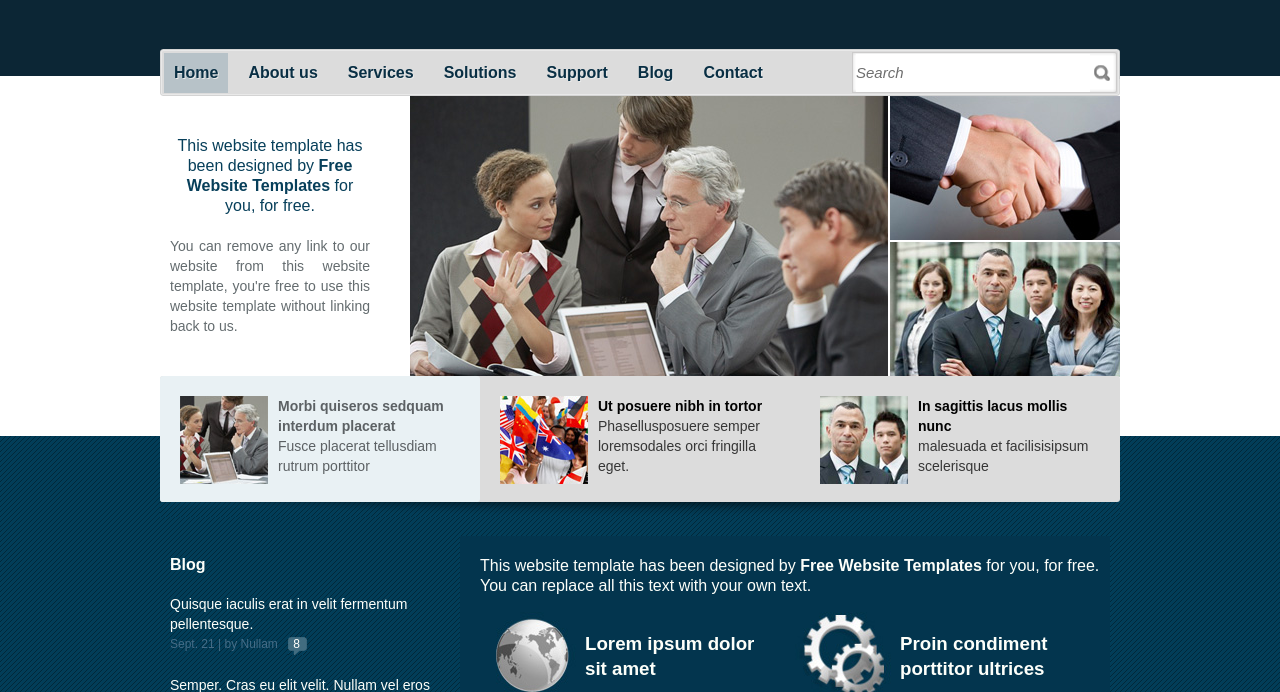
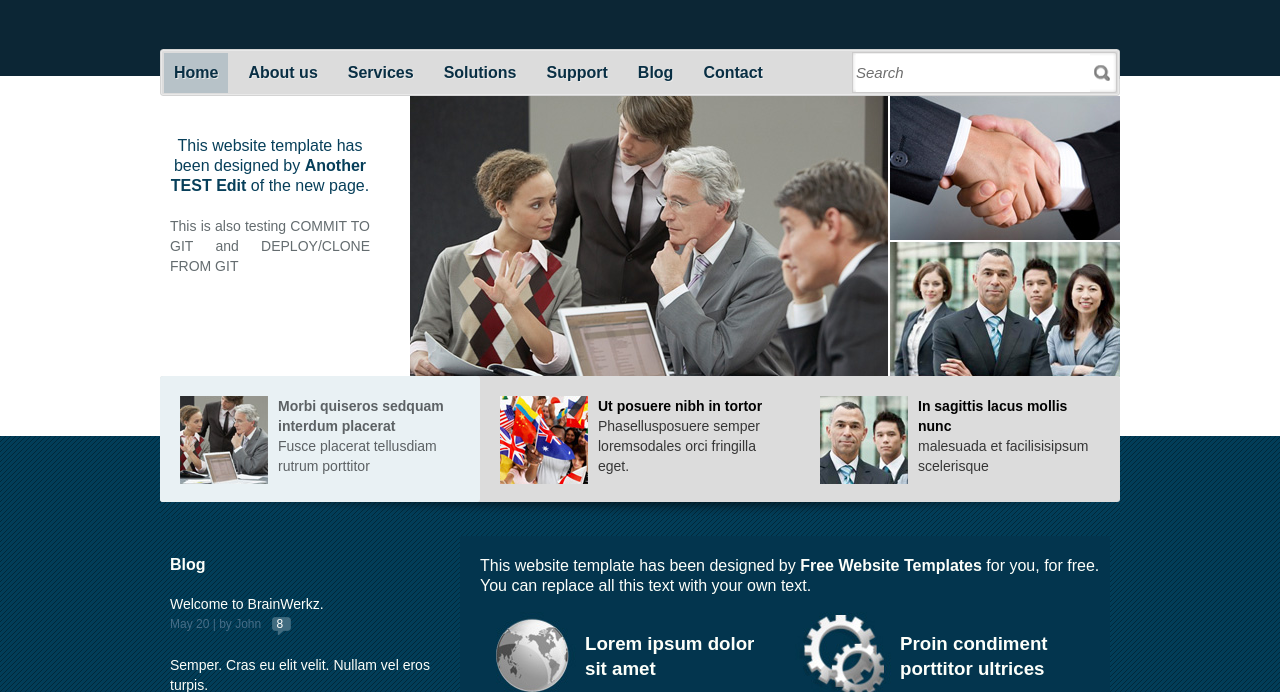
Before and after one commit to jrichardson78745/linodewebsite, a plain HTML site: page index.html in a window 1280 px wide. Shown: the part 103-795 px from the top of the page. Drawn offline with Linux system fonts and the light colour scheme.

Commit message:
Edited for Text

```diff
--- a/index.html
+++ b/index.html
@@ -3,7 +3,7 @@
 <html>
 <head>
 	<meta http-equiv="Content-Type" content="text/html; charset=utf-8" />
-	<title>Business Solutions</title>
+	<title>BrainWerkz</title>
 	<link rel="stylesheet" href="css/style.css" type="text/css" charset="utf-8" />
 	<!--[if lte IE 7]>
 		<link rel="stylesheet" href="css/ie.css" type="text/css" charset="utf-8" />
@@ -41,9 +41,9 @@
 			<div class="details">
 				<p>
 					<span>
-						This website template has been designed by <a href="http://www.freewebsitetemplates.com/">Free Website Templates</a> for you, for free.
+						This website template has been designed by <a href="http://www.freewebsitetemplates.com/">Another TEST Edit</a> of the new page.
 					</span>
-					You can remove any link to our website from this website template, you're free to use this website template without linking back to us.
+					This is also testing COMMIT TO GIT and DEPLOY/CLONE FROM GIT
 				</p>
 			</div>
 		</div>
@@ -80,8 +80,8 @@
 				<h3>Blog</h3>
 				<ul>
 					<li>
-						Quisque iaculis erat in velit fermentum pellentesque.
-						<span>Sept. 21 | by Nullam <a href="blog.html">8</a></span>
+						Welcome to BrainWerkz.
+						<span>May 20 | by John <a href="blog.html">8</a></span>
 					</li>
 					<li>
 						Semper. Cras eu elit velit. Nullam vel eros turpis.
```
